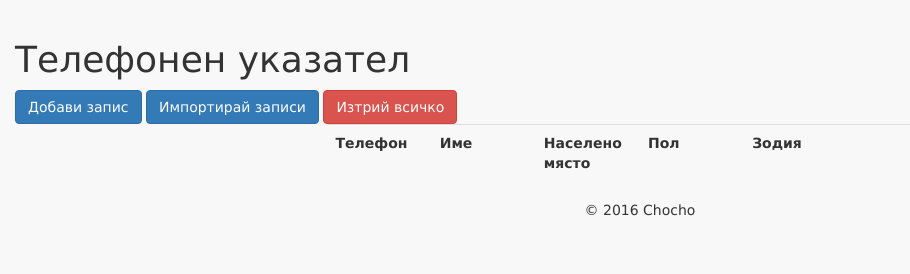
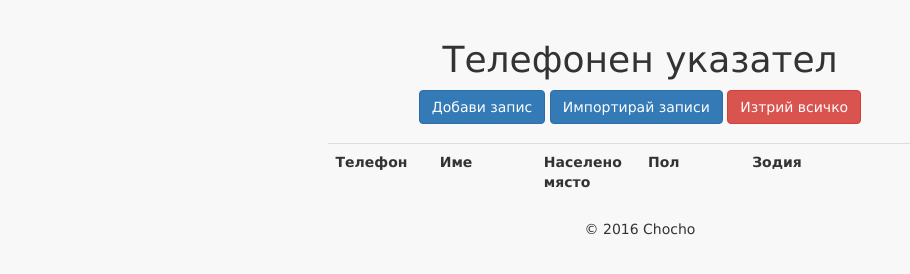
Before and after one commit to chocho/Phonebook, a plain HTML site: page index.html in a window 1280 px wide. Shown: the whole page, without its empty margins (0-910 px from the left). Drawn offline with nearby package versions, Linux system fonts and the light colour scheme.

Commit message:
leko narejdane

```diff
--- a/index.html
+++ b/index.html
@@ -20,12 +20,13 @@
 <body>
     <div class="container-fluid">
 
-            <h1>Телефонен указател</h1>
+            <h1 class="text-center">Телефонен указател</h1>
 
-                <button type="button" class="btn btn-primary" id="addRec">Добави запис</button>
+             <div class="text-center">   <button type="button" class="btn btn-primary" id="addRec">Добави запис</button>
                 <button type="button" class="btn btn-primary" id="importRec">Импортирай записи</button>
                 <button type="button" class="btn btn-danger" id="clearLS">Изтрий всичко</button>
-
+             </div>
+            <br />
 
 
         <div class="table-responsive">
```
